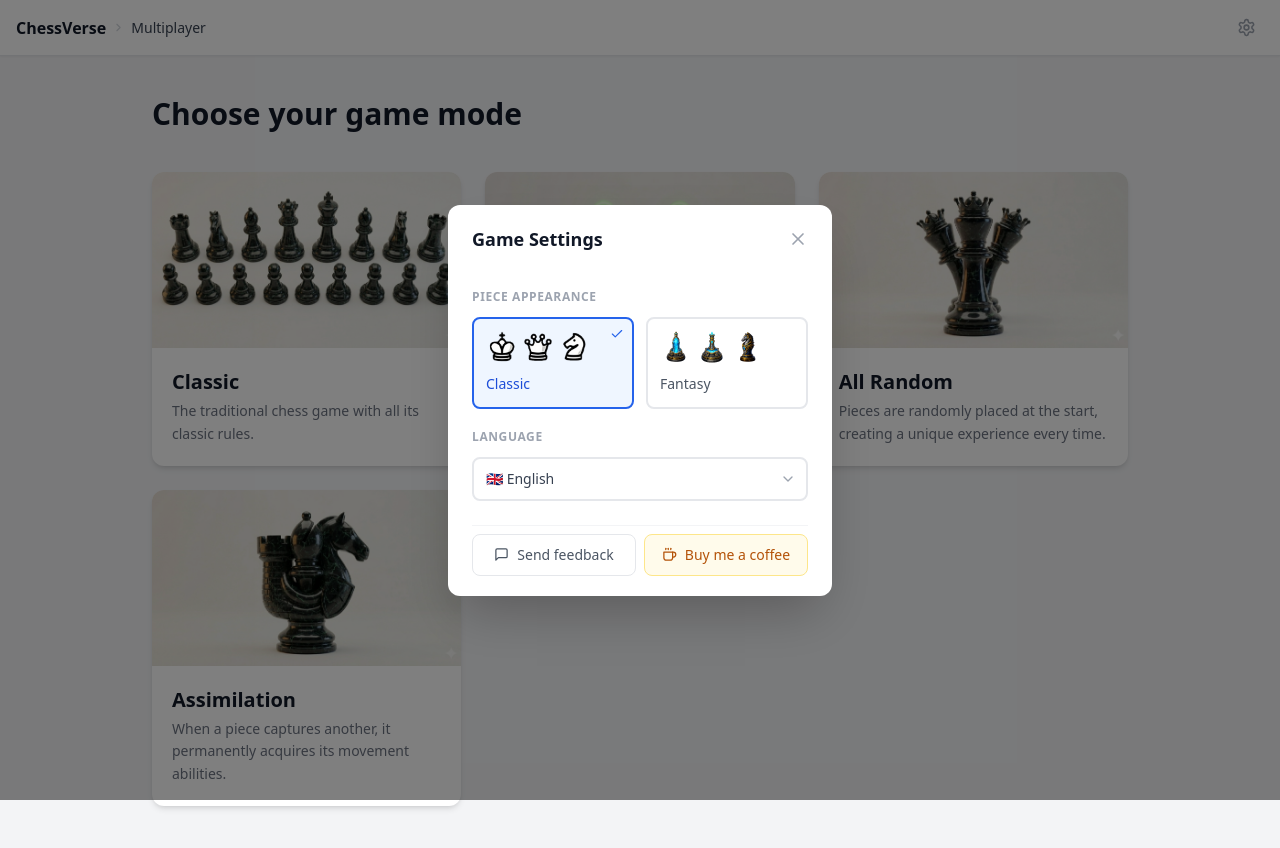
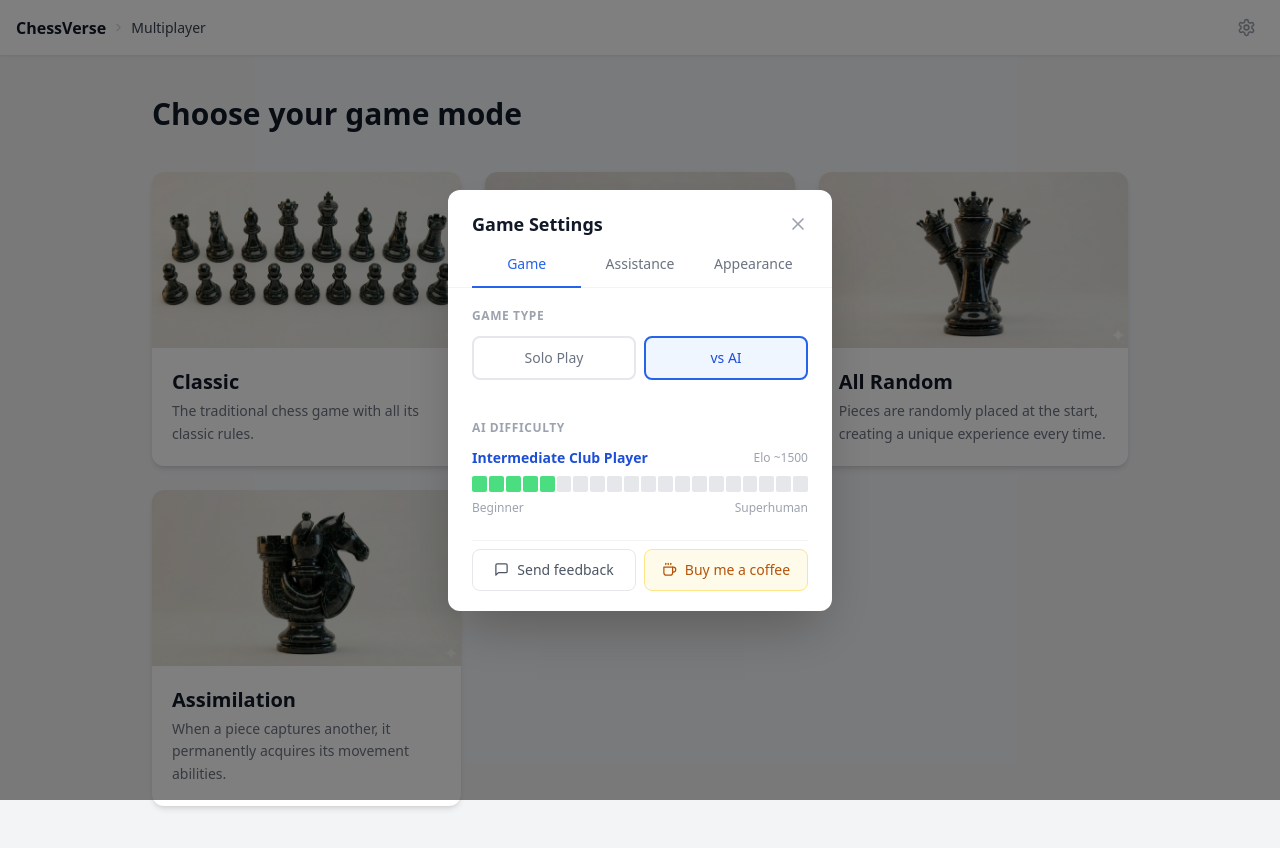
Before and after one commit to One-djey/chess_verse, a React (Vite) app: page /p2p in a window 1280 px wide. Both pictures are taken after a click on the button "Settings". Shown: the top 848 px of the page. Built offline with nearby package versions, Linux system fonts and the light colour scheme.

Commit message:
feat(settings): always show all 3 tabs, persist settings to localStorage outside game

```diff
--- a/src/components/GameSettings.tsx
+++ b/src/components/GameSettings.tsx
@@ -15,6 +15,17 @@ import { useSkin } from "../context/SkinContext";
 import { SKINS, getPieceImageSrc } from "../utils/pieceImage";
 import FeedbackModal from "./FeedbackModal";
 import type { LocalSettings } from "../hooks/useChessGame";
+
+// Mirrors the key and defaults from useChessGame — kept in sync manually
+const SETTINGS_STORAGE_KEY = "chess_settings";
+const FALLBACK_SETTINGS: LocalSettings = {
+  aiEnabled: true,
+  aiDifficulty: 5,
+  flipBoard: false,
+  showDangerIndicator: false,
+  showHint: false,
+  showMoveAnnotations: false,
+};
 
 interface GameSettingsProps {
   isOpen: boolean;
@@ -159,6 +170,25 @@ export default function GameSettings({
 
   const hasGameSettings = settings != null && onSettingsChange != null;
 
+  // Fallback settings read/written to localStorage when outside a game
+  const [localSettings, setLocalSettings] = useState<LocalSettings>(() => {
+    try {
+      const saved = localStorage.getItem(SETTINGS_STORAGE_KEY);
+      const parsed = saved ? JSON.parse(saved) : {};
+      return { ...FALLBACK_SETTINGS, ...parsed };
+    } catch {
+      return FALLBACK_SETTINGS;
+    }
+  });
+
+  const effectiveSettings = hasGameSettings ? settings! : localSettings;
+  const handleChange = hasGameSettings
+    ? onSettingsChange!
+    : (next: LocalSettings) => {
+        setLocalSettings(next);
+        localStorage.setItem(SETTINGS_STORAGE_KEY, JSON.stringify(next));
+      };
+
   const TABS: { id: Tab; label: string }[] = [
     { id: "partie", label: t("gameSettings.tab.partie") },
     { id: "assistance", label: t("gameSettings.tab.assistance") },
@@ -183,8 +213,7 @@ export default function GameSettings({
               </button>
             </div>
 
-            {/* ── Tab bar (only in game context) ── */}
-            {hasGameSettings && (
+            {/* ── Tab bar (always visible) ── */}
             <div className="flex px-6 border-b border-gray-100 gap-1">
               {TABS.map(({ id, label }) => (
                 <button
@@ -200,12 +229,11 @@ export default function GameSettings({
                 </button>
               ))}
             </div>
-            )}
 
             {/* ── Scrollable content ── */}
             <div className="px-6 py-5 overflow-y-auto flex-1 space-y-6">
               {/* ════ PARTIE tab ════ */}
-              {hasGameSettings && activeTab === "partie" && (
+              {activeTab === "partie" && (
                 <div className="space-y-5">
                   {/* Game type */}
                   <div>
@@ -213,24 +241,30 @@ export default function GameSettings({
                     <div className="grid grid-cols-2 gap-2">
                       <button
                         className={`py-2.5 text-sm font-medium rounded-lg border-2 transition-all duration-200 ${
-                          !settings!.aiEnabled
+                          !effectiveSettings.aiEnabled
                             ? "border-blue-600 bg-blue-50 text-blue-700"
                             : "border-gray-200 text-gray-500 hover:border-gray-300"
                         }`}
                         onClick={() =>
-                          onSettingsChange!({ ...settings!, aiEnabled: false })
+                          handleChange({
+                            ...effectiveSettings,
+                            aiEnabled: false,
+                          })
                         }
                       >
                         {t("gameSettings.soloPlay")}
                       </button>
                       <button
                         className={`py-2.5 text-sm font-medium rounded-lg border-2 transition-all duration-200 ${
-                          settings!.aiEnabled
+                          effectiveSettings.aiEnabled
                             ? "border-blue-600 bg-blue-50 text-blue-700"
                             : "border-gray-200 text-gray-500 hover:border-gray-300"
                         }`}
                         onClick={() =>
-                          onSettingsChange!({ ...settings!, aiEnabled: true })
+                          handleChange({
+                            ...effectiveSettings,
+                            aiEnabled: true,
+                          })
                         }
                       >
                         {t("gameSettings.vsAI")}
@@ -241,7 +275,7 @@ export default function GameSettings({
                   {/* Flip board — solo only */}
                   <div
                     className={`transition-all duration-300 ease-in-out overflow-hidden ${
-                      !settings!.aiEnabled
+                      !effectiveSettings.aiEnabled
                         ? "opacity-100 max-h-28"
                         : "opacity-0 max-h-0"
                     }`}
@@ -249,9 +283,9 @@ export default function GameSettings({
                     <CardToggle
                       label={t("gameSettings.flipBoard")}
                       desc={t("gameSettings.flipBoardDesc")}
-                      checked={settings!.flipBoard}
+                      checked={effectiveSettings.flipBoard}
                       onChange={(v) =>
-                        onSettingsChange!({ ...settings!, flipBoard: v })
+                        handleChange({ ...effectiveSettings, flipBoard: v })
                       }
                     />
                   </div>
@@ -259,7 +293,7 @@ export default function GameSettings({
                   {/* AI Difficulty gauge — AI only */}
                   <div
                     className={`transition-all duration-300 ease-in-out overflow-hidden ${
-                      settings!.aiEnabled
+                      effectiveSettings.aiEnabled
                         ? "opacity-100 max-h-40"
                         : "opacity-0 max-h-0"
                     }`}
@@ -268,28 +302,30 @@ export default function GameSettings({
                       {t("gameSettings.aiDifficulty")}
                     </SectionLabel>
                     <DifficultyGauge
-                      value={settings!.aiDifficulty}
+                      value={effectiveSettings.aiDifficulty}
                       onChange={(v) =>
-                        onSettingsChange!({ ...settings!, aiDifficulty: v })
+                        handleChange({ ...effectiveSettings, aiDifficulty: v })
                       }
                       labelMin={t("gameSettings.beginner")}
                       labelMax={t("gameSettings.superhuman")}
-                      levelLabel={t(getDifficultyKey(settings!.aiDifficulty))}
+                      levelLabel={t(
+                        getDifficultyKey(effectiveSettings.aiDifficulty),
+                      )}
                     />
                   </div>
                 </div>
               )}
 
               {/* ════ ASSISTANCE tab ════ */}
-              {hasGameSettings && activeTab === "assistance" && (
+              {activeTab === "assistance" && (
                 <div className="space-y-2">
                   <CardToggle
                     label={t("learning.dangerIndicator")}
                     desc={t("learning.dangerIndicatorDesc")}
-                    checked={settings!.showDangerIndicator}
+                    checked={effectiveSettings.showDangerIndicator}
                     onChange={(v) =>
-                      onSettingsChange!({
-                        ...settings!,
+                      handleChange({
+                        ...effectiveSettings,
                         showDangerIndicator: v,
                       })
                     }
@@ -297,18 +333,18 @@ export default function GameSettings({
                   <CardToggle
                     label={t("learning.showHint")}
                     desc={t("learning.showHintDesc")}
-                    checked={settings!.showHint}
+                    checked={effectiveSettings.showHint}
                     onChange={(v) =>
-                      onSettingsChange!({ ...settings!, showHint: v })
+                      handleChange({ ...effectiveSettings, showHint: v })
                     }
                   />
                   <CardToggle
                     label={t("learning.moveAnnotations")}
                     desc={t("learning.moveAnnotationsDesc")}
-                    checked={settings!.showMoveAnnotations}
+                    checked={effectiveSettings.showMoveAnnotations}
                     onChange={(v) =>
-                      onSettingsChange!({
-                        ...settings!,
+                      handleChange({
+                        ...effectiveSettings,
                         showMoveAnnotations: v,
                       })
                     }
@@ -316,8 +352,8 @@ export default function GameSettings({
                 </div>
               )}
 
-              {/* ════ APPARENCE tab / no-game fallback ════ */}
-              {(!hasGameSettings || activeTab === "apparence") && (
+              {/* ════ APPARENCE tab ════ */}
+              {activeTab === "apparence" && (
                 <div className="space-y-5">
                   {/* Skin picker */}
                   <div>
```
Lines whose indentation alone changed are shown as unchanged.
